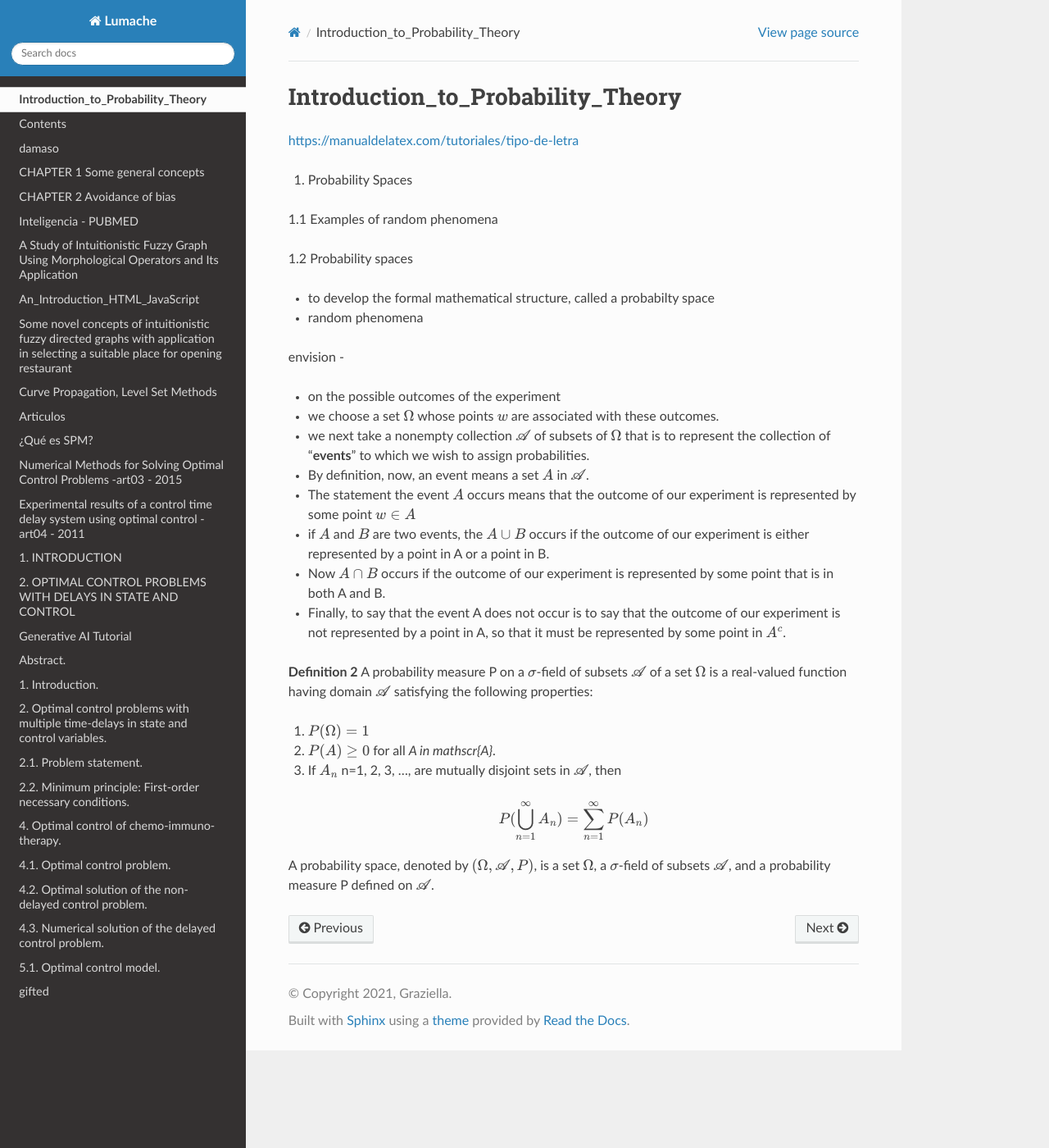
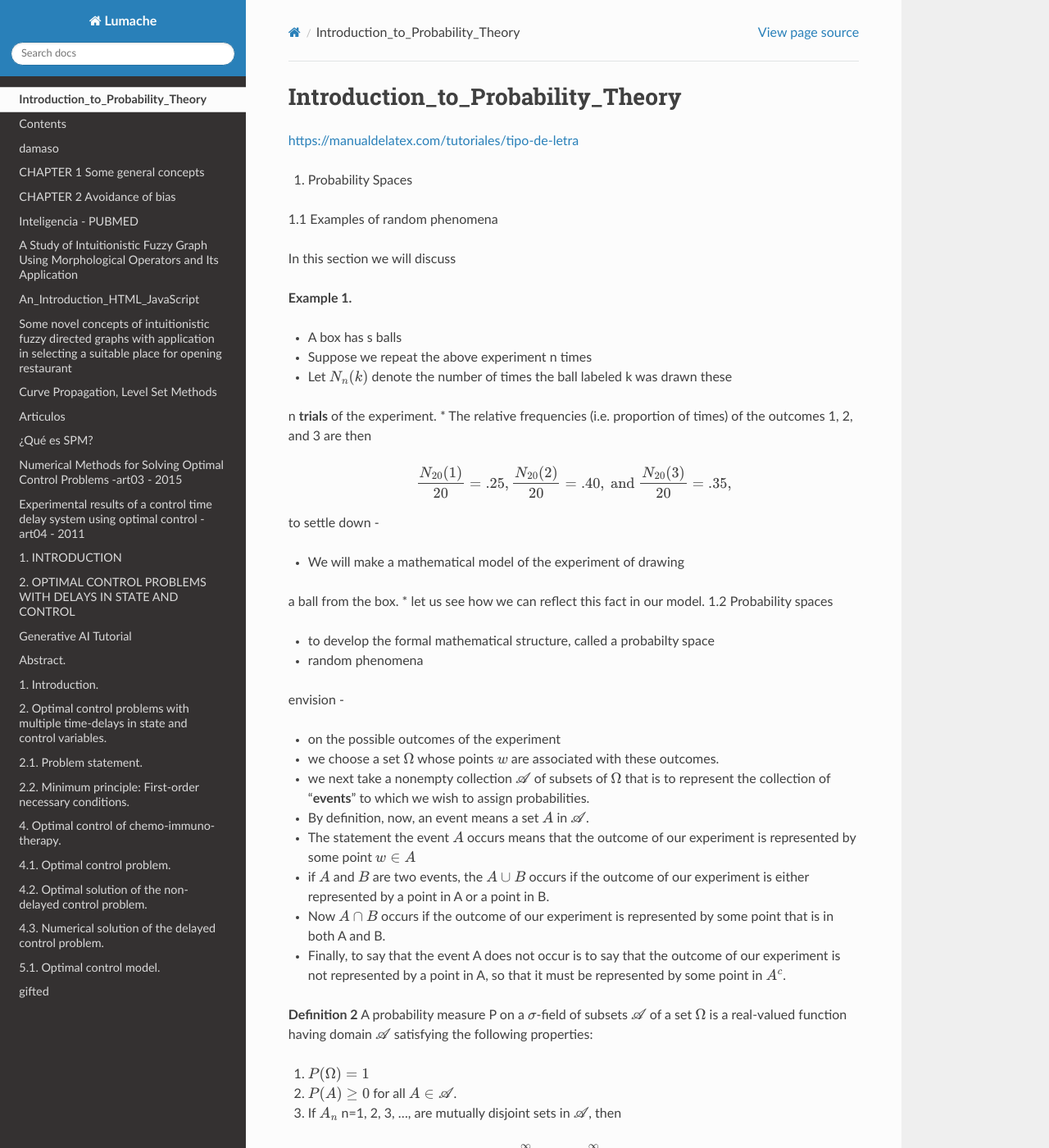
Before and after one commit to matecom57/santosg57-articulostesis, a Sphinx documentation site: the page built from docs/source/Introduction_to_Probability_Theory.rst, in a window 1280 px wide and 1400 px high. Shown: the whole window at 82% size. Built offline with Sphinx 7.4.7 and the Read the Docs theme 3.1.0, drawn with Linux system fonts in a browser that asks for light colours; part of the change alters nothing that is shown.

```diff
--- a/docs/source/Introduction_to_Probability_Theory.rst
+++ b/docs/source/Introduction_to_Probability_Theory.rst
@@ -7,6 +7,25 @@ https://manualdelatex.com/tutoriales/tipo-de-letra
 
 1.1 Examples of random phenomena
 
+In this section we will discuss
+
+**Example 1.**
+
+* A box has s balls
+* Suppose  we repeat the above experiment n times
+* Let :math:`N_n(k)` denote the number of times the ball labeled k was drawn these
+n **trials** of the experiment.
+* The relative frequencies (i.e. proportion of times) of the outcomes 1, 2, and 3 are then
+
+.. math::
+
+   \frac{N_{20}(1)}{20} = .25, \frac{N_{20}(2)}{20} = .40, \text{ and } \frac{N_{20}(3)}{20} = .35,
+
+to settle down -
+
+* We will make a mathematical model of the experiment of drawing
+a ball from the box.
+* let us see how we can reflect this fact in our model.
 1.2 Probability spaces
 
 * to develop the formal mathematical structure, called a probabilty space
@@ -27,7 +46,7 @@ envision -
 
 (i) :math:`P(\Omega) = 1`
 
-(ii) :math:`P(A) \geq 0` for all `A \in \mathscr{A}`.
+(ii) :math:`P(A) \geq 0` for all :math:`A \in \mathscr{A}`.
 
 (iii) If :math:`A_n` n=1, 2, 3, ..., are mutually disjoint sets in :math:`\mathscr{A}`, then
 
--- /dev/null
+++ b/docs/source/examples_random_phenomena/circulo.py
@@ -0,0 +1,33 @@
+#https://pyglet-readthedocs-io.translate.goog/en/latest/modules/shapes.html?_x_tr_sl=en&_x_tr_tl=es&_x_tr_hl=es&_x_tr_pto=tc
+
+import pyglet
+from pyglet import shapes
+
+window = pyglet.window.Window(800, 600)
+
+batch = pyglet.graphics.Batch()
+
+x0 = 100
+y0 = 200
+radio = 20
+
+def Circulo(x0=0, y0=0):
+  circle = shapes.Circle(x0, y0, radio, color=(50, 225, 30), batch=batch)
+  batch.draw()
+
+label = pyglet.text.Label(
+    '1',
+    font_name='Times New Roman',
+    font_size=24,
+    x= x0, y= y0,
+    anchor_x='center', anchor_y='center'
+)
+
+@window.event
+
+def on_draw():
+    window.clear()
+    Circulo(200,300)
+    label.draw()
+
+pyglet.app.run()
--- /dev/null
+++ b/docs/source/examples_random_phenomena/circulos.py
@@ -0,0 +1,56 @@
+#https://pyglet-readthedocs-io.translate.goog/en/latest/modules/shapes.html?_x_tr_sl=en&_x_tr_tl=es&_x_tr_hl=es&_x_tr_pto=tc
+
+import pyglet
+from pyglet import shapes
+
+window = pyglet.window.Window(800, 600)
+
+batch = pyglet.graphics.Batch()
+
+x0 = 100
+y0 = 200
+radio = 20
+
+# color=(50, 225, 30)
+
+def Label(x0=0, y0=0, let=''):
+  label = pyglet.text.Label(
+    let,
+    font_name='Times New Roman',
+    font_size=24,
+    color=(255, 255, 255),
+    x= x0, y= y0,
+    anchor_x='center', anchor_y='center'
+  )
+  label.draw()
+
+
+def Circulo(x0=0, y0=0, let=''):
+  circle = shapes.Circle(x0, y0, radio, color=(50, 225, 30), batch=batch)
+
+  label = pyglet.text.Label(
+    let,
+    font_name='Times New Roman',
+    font_size=24,
+    color=(0, 0, 0),
+    x= x0, y= y0,
+    anchor_x='center', anchor_y='center'
+  )
+  batch.draw()
+  label.draw()
+
+
+@window.event
+
+def on_draw():
+    window.clear()
+    Label(400,500, 'Una caja tiene s bolas')
+    for i in range(5):
+      j=i+1
+      let = str(j)
+      Circulo(100+i*100,300, let)
+
+    Label(550,300, '...')
+    Circulo(600,300, 's')
+
+pyglet.app.run()
--- /dev/null
+++ b/docs/source/examples_random_phenomena/e01.py
@@ -0,0 +1,23 @@
+#https://pyglet-readthedocs-io.translate.goog/en/latest/modules/shapes.html?_x_tr_sl=en&_x_tr_tl=es&_x_tr_hl=es&_x_tr_pto=tc
+
+import pyglet
+from pyglet import shapes
+
+window = pyglet.window.Window(960, 540)
+batch = pyglet.graphics.Batch()
+
+circle = shapes.Circle(700, 150, 100, color=(50, 225, 30), batch=batch)
+square = shapes.Rectangle(200, 200, 200, 200, color=(55, 55, 255), batch=batch)
+rectangle = shapes.Rectangle(250, 300, 400, 200, color=(255, 22, 20), batch=batch)
+rectangle.opacity = 128
+rectangle.rotation = 33
+line = shapes.Line(100, 100, 100, 200, thickness=19, batch=batch)
+line2 = shapes.Line(150, 150, 444, 111, thickness=4, color=(200, 20, 20), batch=batch)
+star = shapes.Star(800, 400, 60, 40, num_spikes=20, color=(255, 255, 0), batch=batch)
+
+@window.event
+def on_draw():
+    window.clear()
+    batch.draw()
+
+pyglet.app.run()
--- /dev/null
+++ b/docs/source/examples_random_phenomena/experimento.py
@@ -0,0 +1,53 @@
+#https://pyglet-readthedocs-io.translate.goog/en/latest/modules/shapes.html?_x_tr_sl=en&_x_tr_tl=es&_x_tr_hl=es&_x_tr_pto=tc
+
+import pyglet
+from pyglet import shapes
+
+window = pyglet.window.Window(800, 600)
+
+batch = pyglet.graphics.Batch()
+
+x0 = 100
+y0 = 200
+radio = 20
+
+# color=(50, 225, 30)
+
+def Label(x0=0, y0=0, let=''):
+  label = pyglet.text.Label(
+    let,
+    font_name='Times New Roman',
+    font_size=24,
+    color=(255, 255, 255),
+    x= x0, y= y0,
+    anchor_x='center', anchor_y='center'
+  )
+  label.draw()
+
+
+def Circulo(x0=0, y0=0, let=''):
+  circle = shapes.Circle(x0, y0, radio, color=(50, 225, 30), batch=batch)
+
+  label = pyglet.text.Label(
+    let,
+    font_name='Times New Roman',
+    font_size=24,
+    color=(0, 0, 0),
+    x= x0, y= y0,
+    anchor_x='center', anchor_y='center'
+  )
+  batch.draw()
+  label.draw()
+
+
+@window.event
+
+def on_draw():
+    window.clear()
+    Label(300,500, 'Consideremos el siguiente experimento')
+    Label(330, 450, 'Las bolas se mezclan bien en la caja y una persona')
+    Label(300, 420, 'mete la mano en la caja y saca una bola.')
+    Label(300, 390, 'Se anota el número de la bola y se devuelve la bola a la caja.')
+    Label(300, 360, 'El resultado del experimento es el número de la bola seleccionado.')
+
+pyglet.app.run()
--- /dev/null
+++ b/docs/source/examples_random_phenomena/experimentoB.py
@@ -0,0 +1,70 @@
+#https://pyglet-readthedocs-io.translate.goog/en/latest/modules/shapes.html?_x_tr_sl=en&_x_tr_tl=es&_x_tr_hl=es&_x_tr_pto=tc
+
+import pyglet
+from pyglet import shapes
+
+window = pyglet.window.Window(800, 600)
+
+batch = pyglet.graphics.Batch()
+
+x0 = 100
+y0 = 200
+radio = 20
+
+# color=(50, 225, 30)
+
+ll = ['Supongamos que repetimos el experimento anterior n veces',
+'Sea Nn(k) el número de veces que se extrajo la bola etiquetada',
+'como k durante estos n ensayos del experimento.',
+'Supongamos que tuviéramos, digamos, s=3 bolas y n=20 ensayos',
+'Un resultado tipico podría ser',
+'1, 1, 3,2,1,2,2,3,2,3,3,2,1,2,3,3,1,3,2,2']
+
+
+def Label(x0=0, y0=0, let=''):
+  label = pyglet.text.Label(
+    let,
+    font_name='Times New Roman',
+    font_size=24,
+    color=(255, 255, 255),
+    x= x0, y= y0,
+    anchor_x='center', anchor_y='center'
+  )
+  label.draw()
+
+
+def Circulo(x0=0, y0=0, let=''):
+  circle = shapes.Circle(x0, y0, radio, color=(50, 225, 30), batch=batch)
+
+  label = pyglet.text.Label(
+    let,
+    font_name='Times New Roman',
+    font_size=24,
+    color=(0, 0, 0),
+    x= x0, y= y0,
+    anchor_x='center', anchor_y='center'
+  )
+  batch.draw()
+  label.draw()
+
+
+@window.event
+
+def on_draw():
+    window.clear()
+    del1 = 40
+    y0 = 500
+    delx = 100
+    x0=300
+    n = len(ll)
+    for i in range(n):
+      Label
+    Label(x0+delx,y0, 'Supongamos que repetimos el experimento anterior n veces')
+    Label(x0+delx,y0-del1, 'Sea Nn(k) el número de veces que se extrajo la bola etiquetada')
+    Label(x0+delx,y0-2*del1, 'como k durante estos n ensayos del experimento.')
+    Label(x0+delx,y0 - 3*del1, 'Supongamos que tuviéramos, digamos, s=3 bolas y n=20 ensayos')
+    Label(x0+delx, y0 - 4*del1, 'Un resultado tipico podría ser')
+    Label(x0+delx, y0 - 5*del1, '1, 1, 3,2,1,2,2,3,2,3,3,2,1,2,3,3,1,3,2,2')
+    Label(x0+delx, y0 - 6*del1, r"some fancy label and $a < \gamma$")
+
+pyglet.app.run()
```
